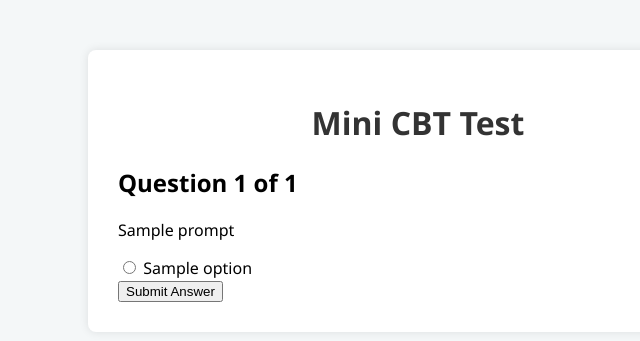
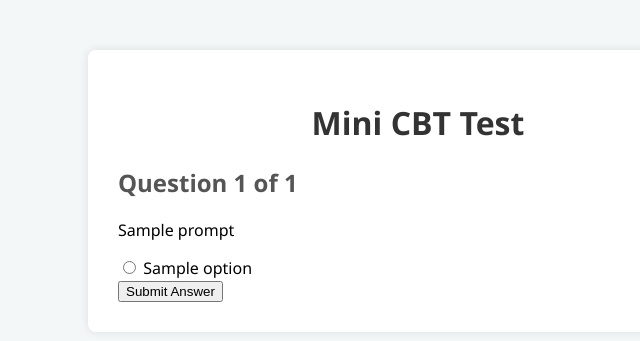
Before and after one commit to Mustapha-008/Mini-CBT-Web-App, a Flask app: template templates/index.html in a window 1280 px wide. Shown: the top 341 px of the page, without its empty margins (222-862 px from the left). Run offline with Flask 3, Linux system fonts and the light colour scheme; the template is opened without the code that fills it: most values are stand-ins (such as "Sample title", 1, 10 or a date in 2020).

Commit message:
Styled H2 Elements

```diff
--- a/static/style.css
+++ b/static/style.css
@@ -19,3 +19,7 @@ h1 {
 .question-box, .result-box {
     margin-top: 20px;
 }
+
+h2 {
+    color: #555;
+}
```
